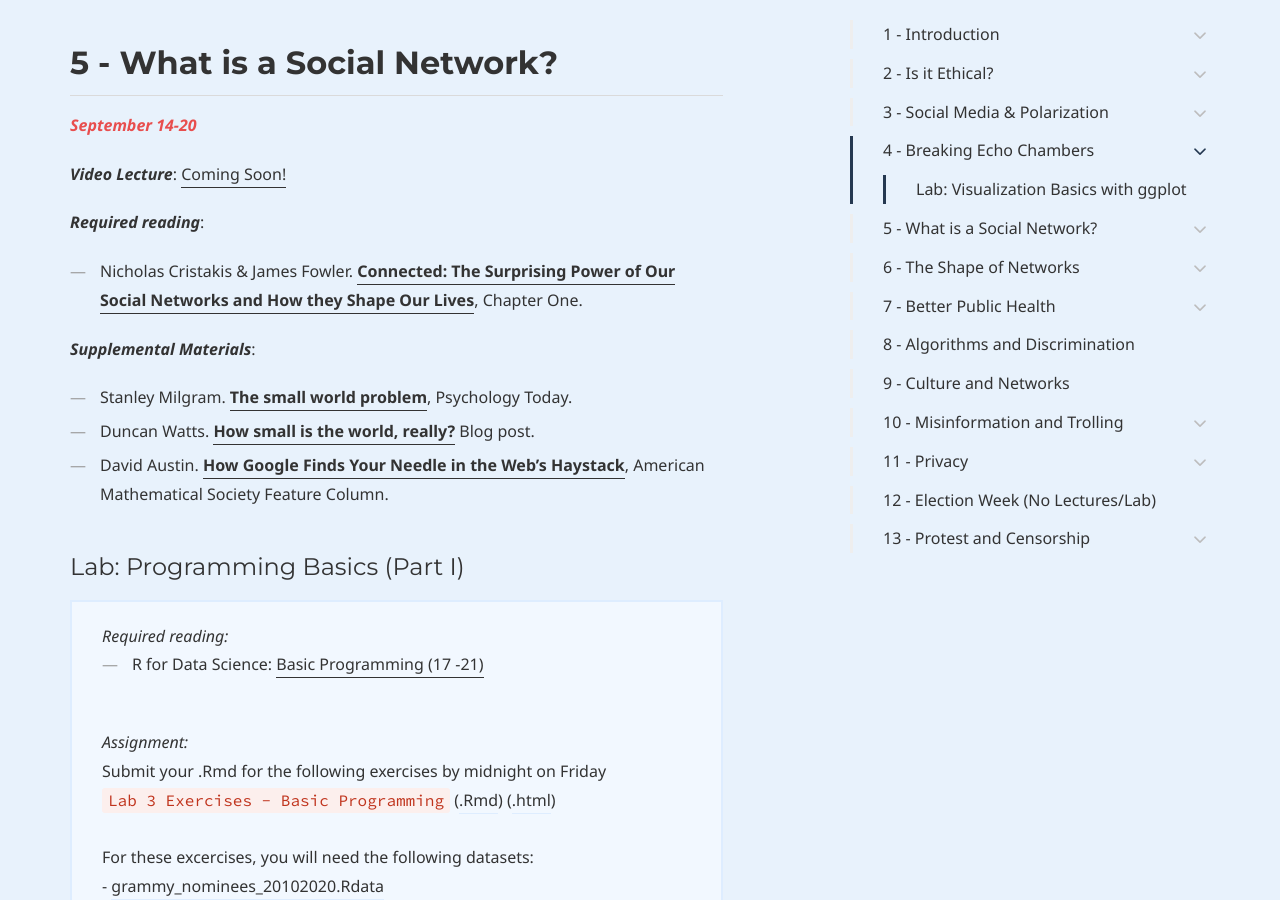
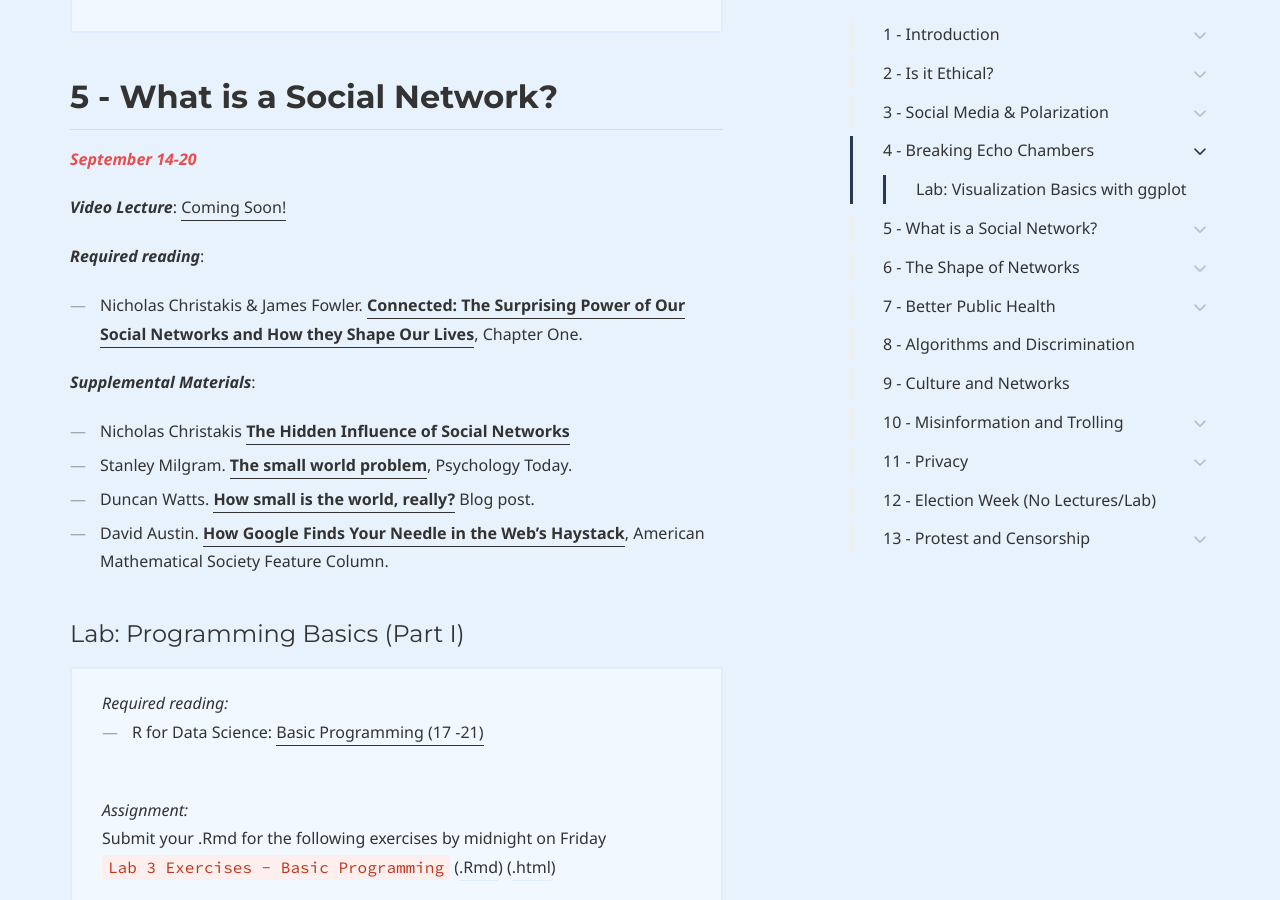
Before and after one commit to dssoc/dssoc.github.io, a Jekyll site: the page built from schedule.md, in a window 1280 px wide and 900 px high, scrolled down 4933 px. Built offline with Jekyll 4.4.1, drawn with Linux system fonts in a browser that asks for light colours; some web fonts are replaced; some of the changed text lies outside the part shown.

Commit message:
Update schedule.md

```diff
--- a/schedule.md
+++ b/schedule.md
@@ -165,9 +166,10 @@ For these excercises, you will need the following datasets:<br/>
 ***Video Lecture***: [Coming Soon!](https://www.youtube.com/channel/UCqvvYami12pj3SYS2JIvzZg)
 
 ***Required reading***:
-- Nicholas Cristakis & James Fowler. [**Connected: The Surprising Power of Our Social Networks and How they Shape Our Lives**](http://connectedthebook.com/pdf/excerpt.pdf), Chapter One.
+- Nicholas Christakis & James Fowler. [**Connected: The Surprising Power of Our Social Networks and How they Shape Our Lives**](http://connectedthebook.com/pdf/excerpt.pdf), Chapter One.
 
 ***Supplemental Materials***:
+- Nicholas Christakis [**The Hidden Influence of Social Networks**](https://www.ted.com/talks/nicholas_christakis_the_hidden_influence_of_social_networks?language=en)
 - Stanley Milgram. [**The small world problem**](http://snap.stanford.edu/class/cs224w-readings/milgram67smallworld.pdf), Psychology Today.
 - Duncan Watts. [**How small is the world, really?**](https://medium.com/@duncanjwatts/how-small-is-the-world-really-736fa21808ba) Blog post.
 - David Austin. [**How Google Finds Your Needle in the Web's Haystack**](http://www.ams.org/publicoutreach/feature-column/fcarc-pagerank),
```
Also changed, not shown: other parts of schedule.md (+1 -0 lines).
